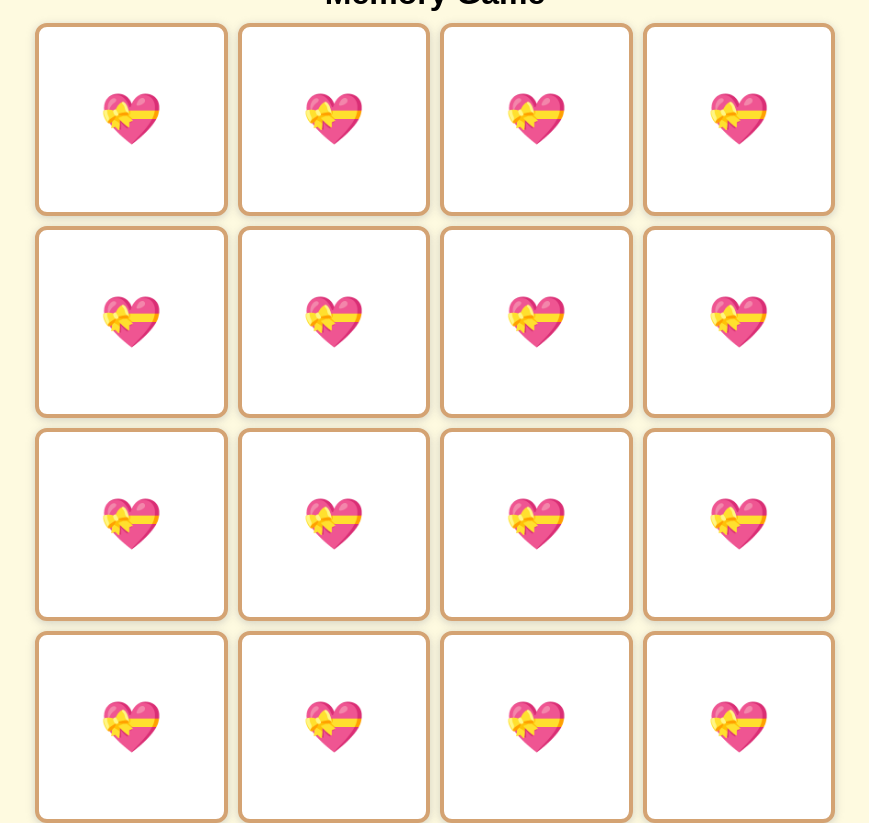
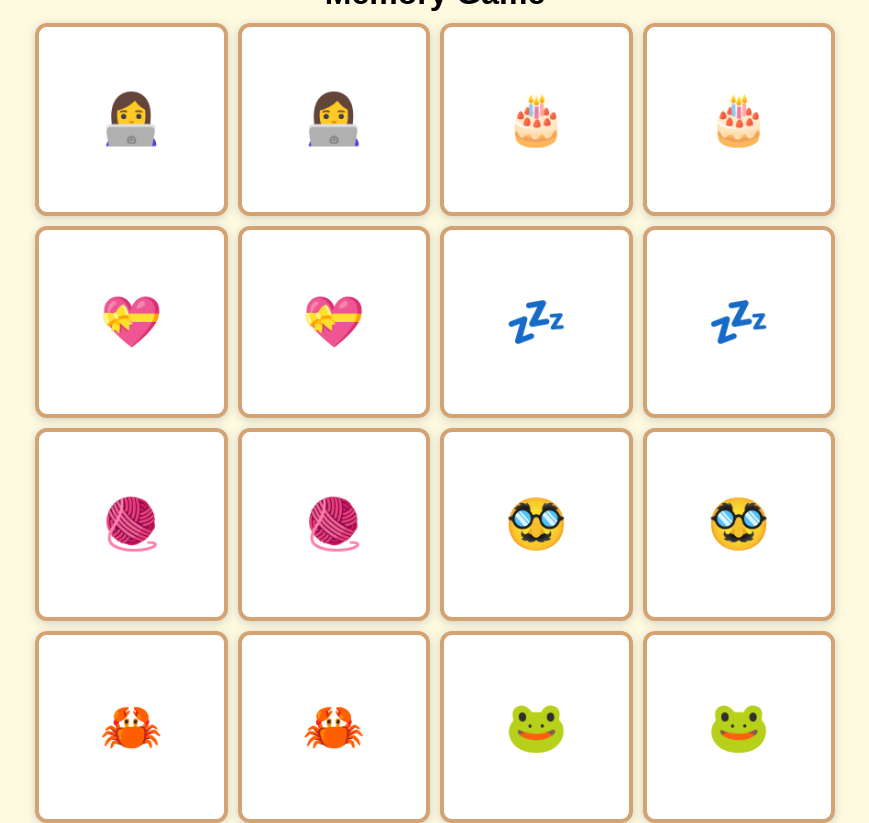
Before and after one commit to nicolecomputer/practice-memory-game, a React (Vite) app: page / in a window 1280 px wide. Shown: the whole page, without its empty margins (205-1074 px from the left). Built offline with nearby package versions, Linux system fonts and the light colour scheme.

Commit message:
Refactoring out to a data driven component for Card

```diff
--- a/src/components/Card.tsx
+++ b/src/components/Card.tsx
@@ -1,9 +1,13 @@
 import "./card.css"
 
-export default function Card() {
+type CardProps = {
+    symbol: string
+}
+
+export default function Card({ symbol }: CardProps) {
     return (
         <button className="card">
-            <p>💝</p>
+            <p>{symbol}</p>
         </button>
     )
 }
--- a/src/components/CardBoard.tsx
+++ b/src/components/CardBoard.tsx
@@ -2,24 +2,29 @@ import "./cardboard.css"
 import Card from "./Card";
 
 export default function CardBoard() {
+    const symbols = [
+        "👩‍💻",
+        "👩‍💻",
+        "🎂",
+        "🎂",
+        "💝",
+        "💝",
+        "💤",
+        "💤",
+        "🧶",
+        "🧶",
+        "🥸",
+        "🥸",
+        "🦀",
+        "🦀",
+        "🐸",
+        "🐸",
+    ]
     return (
         <div className='card-board'>
-            <Card />
-            <Card />
-            <Card />
-            <Card />
-            <Card />
-            <Card />
-            <Card />
-            <Card />
-            <Card />
-            <Card />
-            <Card />
-            <Card />
-            <Card />
-            <Card />
-            <Card />
-            <Card />
+            {symbols.map((symbol, index) =>
+                <Card key={`card-${index}`} symbol={symbol} />
+            )}
         </div>
     )
 }
```
